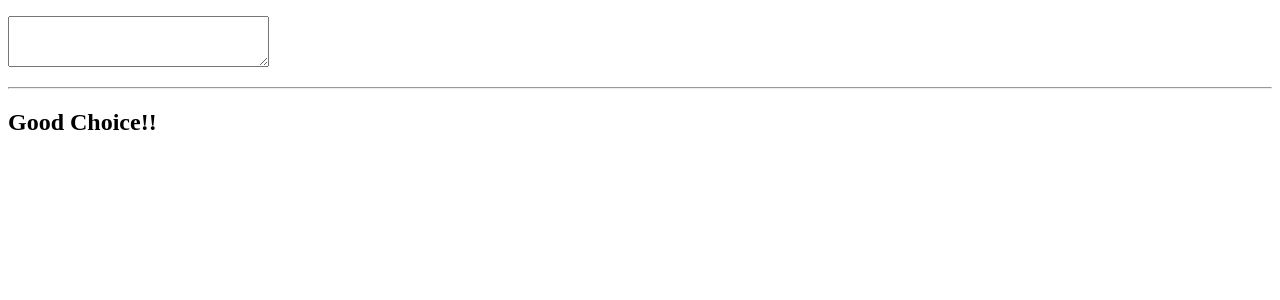
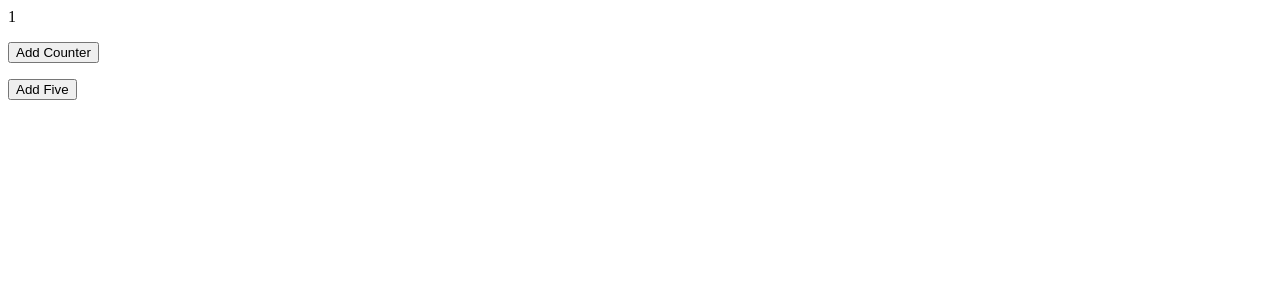
Before and after one commit to Ujjal-ENG/my-app, a React (Create React App) app: page / in a window 1280 px wide. Shown: the top 300 px of the page. Built offline with nearby package versions, Linux system fonts and the light colour scheme.

Commit message:
useState()And Hook in react

```diff
--- a/src/App.js
+++ b/src/App.js
@@ -1,11 +1,12 @@
 import React, { Component } from "react";
-import Todo from "./Components/Todo";
+import Counter from "./Components/Counter";
+
 
 export default class App extends Component {
   render() {
     return (
       <>
-        <Todo />
+        <Counter />
       </>
     );
   }
--- a/src/Components/Counter.js
+++ b/src/Components/Counter.js
@@ -1,17 +1,31 @@
-import React from "react";
+import React, { useState } from "react";
 
-export default class Counter extends React.Component {
-  state = {
-    count: 0,
+const Counter = () => {
+  const [count, setCount] = useState(1);
+
+  let i = 0;
+  const addFive = () => {
+    while (i < 5) {
+      setCount((prevState) => prevState + 1);
+      i = i + 1;
+    }
   };
-  countIncrement = () => {
-    this.setState((prevState) => ({
-      count: prevState.count + 1,
-    }));
-  };
-  render() {
-    const { render } = this.props;
-    const { count } = this.state;
-    return render(count,this.countIncrement);
-  }
-}
+  return (
+    <>
+      {count}
+      <p>
+        <button
+          type="button"
+          onClick={() => setCount((prevState) => prevState + 1)}
+        >
+          Add Counter
+        </button>
+      </p>
+      <button type="button" onClick={addFive}>
+        Add Five
+      </button>
+    </>
+  );
+};
+
+export default Counter;
```
Also changed, not shown: src/index.js (line endings or trailing spaces).
